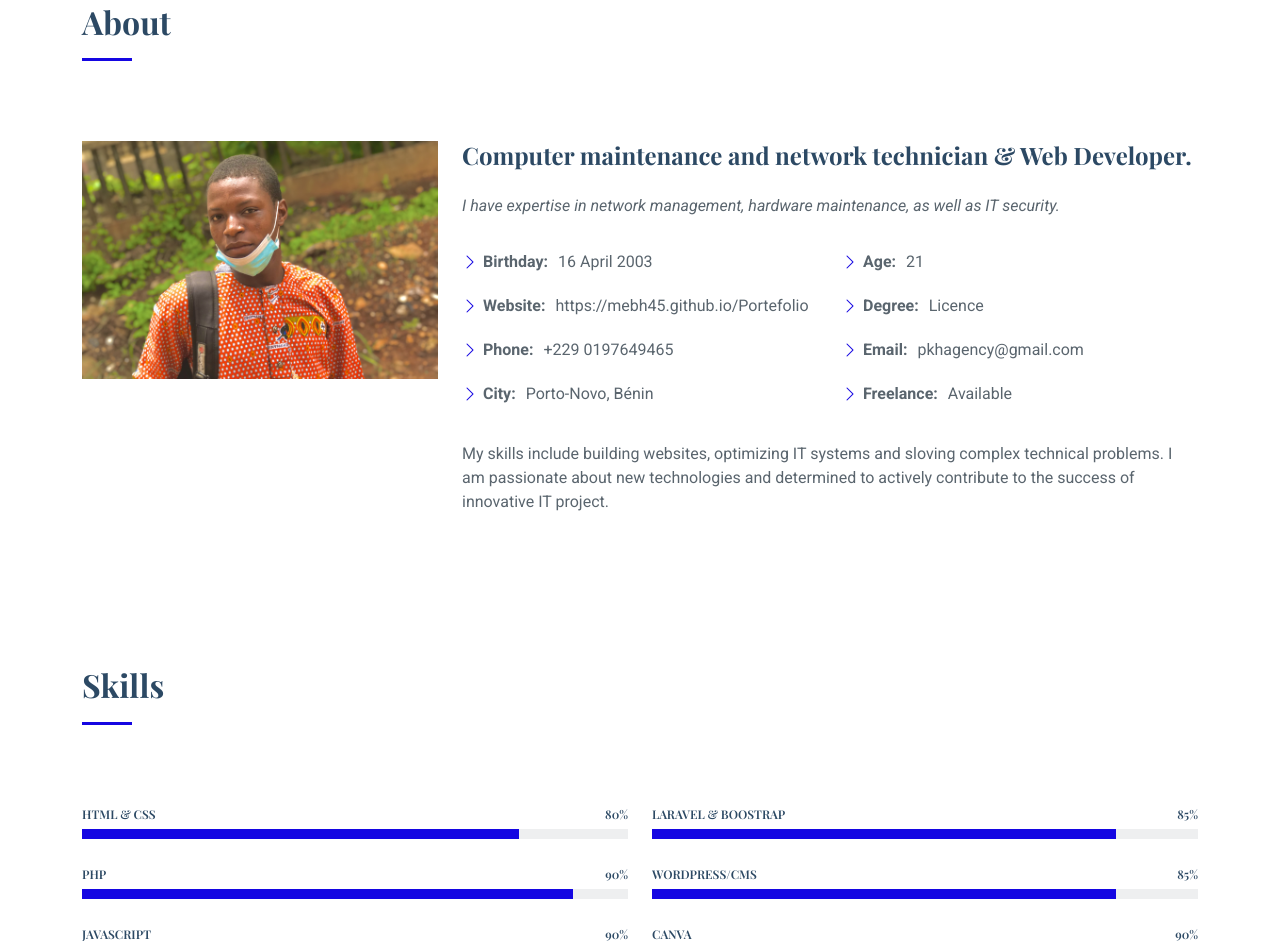
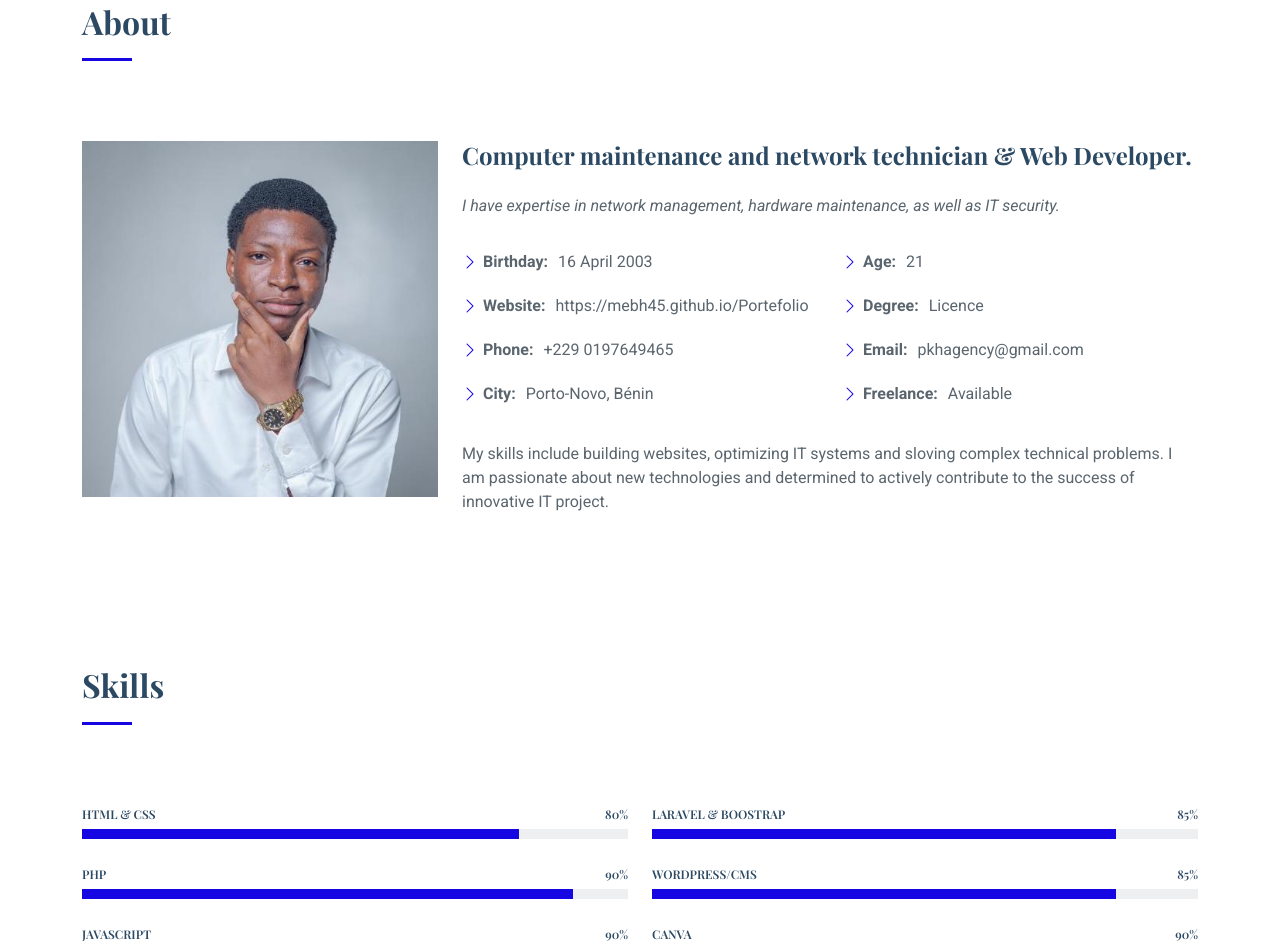
Before and after one commit to MEBH45/Portefolio, a plain HTML site: page index.html in a window 1280 px wide. Shown: the part 867-1808 px from the top of the page. Drawn offline with nearby package versions, Linux system fonts and the light colour scheme; a web font is replaced by a local one.

Commit message:
Update index.html

```diff
--- a/index.html
+++ b/index.html
@@ -77,7 +77,7 @@
 
         <div class="row gy-4 justify-content-center">
             <div class="col-lg-4">
-                <img src="boot/assets/img/IMG_0093.JPG" class="img-fluid" alt="">
+                <img src="boot/assets/img/Ephrem.jpg" class="img-fluid" alt="">
             </div>
             <div class="col-lg-8 content">
                 <h2>Computer maintenance and network technician &amp; Web Developer.</h2>
```
